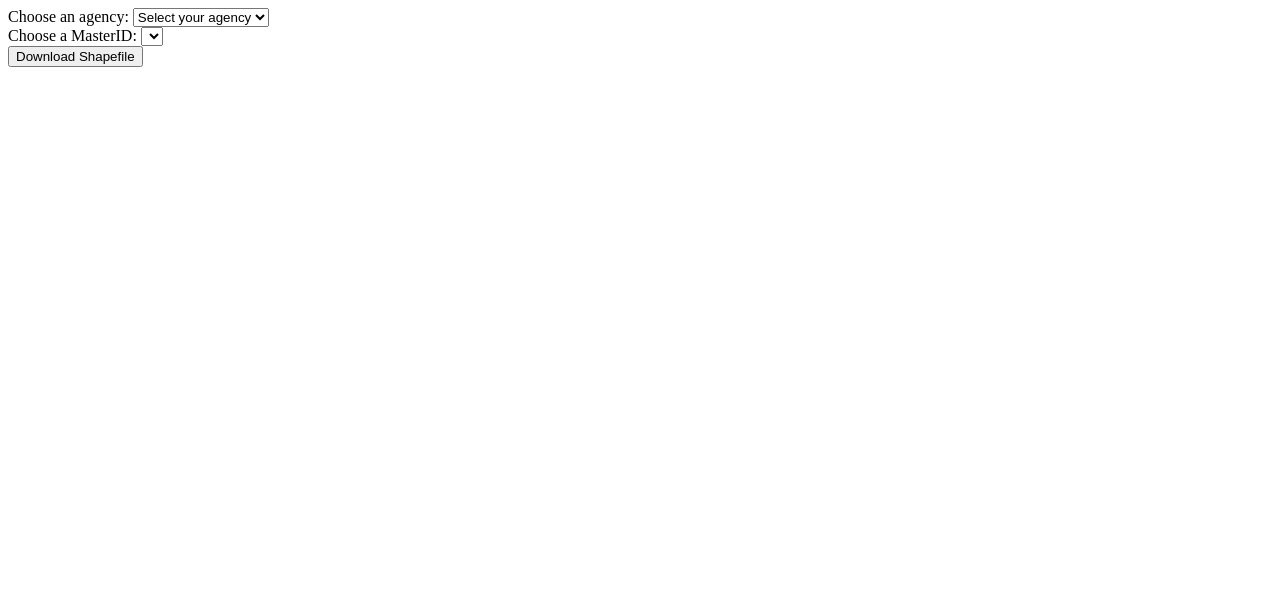
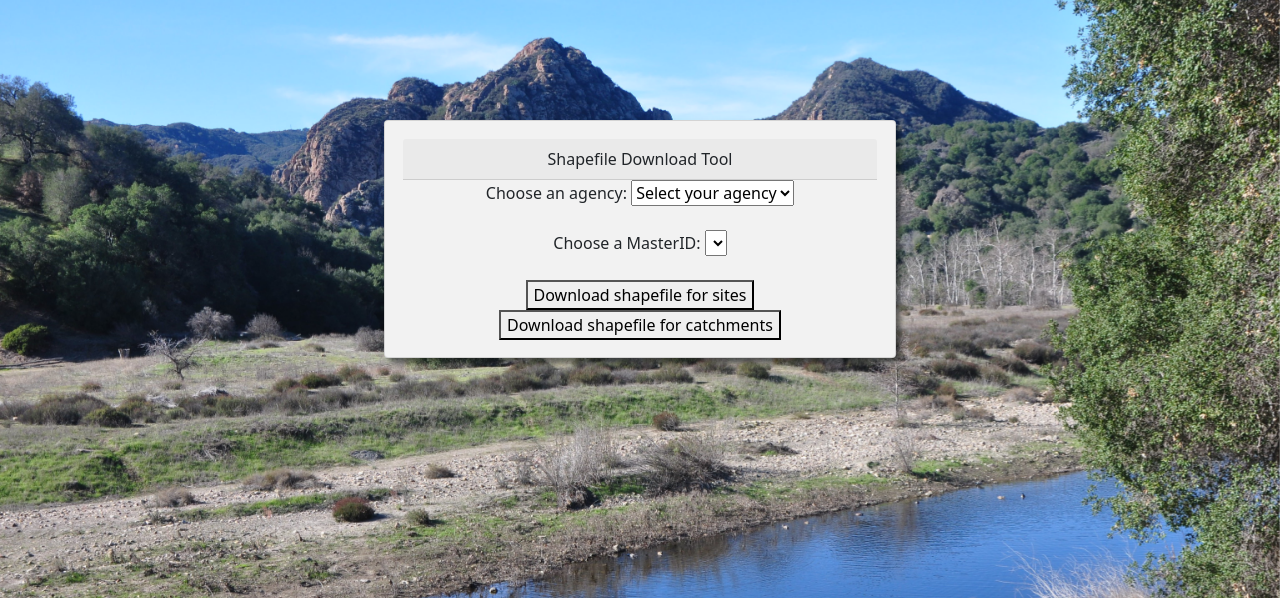
Before and after one commit to SCCWRP/smcchecker, a Flask app: template proj/templates/downloadsf.html in a window 1280 px wide. Shown: the top 598 px of the page. Run offline with Flask 2, Linux system fonts and the light colour scheme; the template is opened without the code that fills it, so the values that code supplies are empty; parts of the project's set-up code (start-up, migrations or seed data) failed here and were passed over; some libraries are stand-ins or nearby versions.

Commit message:
Added the tool to download shapefile to the checker

```diff
--- a/proj/download.py
+++ b/proj/download.py
@@ -64,6 +64,7 @@ def get_download_link():
     agency = request.form.get('selected_agency')
     masterid = request.form.get('masterid')
 
-    dl_link = pd.read_sql(f"SELECT download_url FROM gissites where masterid = '{masterid}' and login_agency = '{agency}'", g.eng).download_url.iloc[0]
+    dl_link_sites = pd.read_sql(f"SELECT download_url FROM gissites where masterid = '{masterid}' and login_agency = '{agency}'", g.eng).download_url.iloc[0]
+    dl_link_catchments = pd.read_sql(f"SELECT download_url FROM giscatchments where masterid = '{masterid}' and login_agency = '{agency}'", g.eng).download_url.iloc[0]
 
-    return jsonify(dl_link=dl_link)
+    return jsonify(dl_link_sites=dl_link_sites, dl_link_catchments=dl_link_catchments)
--- a/proj/static/downloadsf.js
+++ b/proj/static/downloadsf.js
@@ -1,6 +1,5 @@
 document.getElementById("agency-sf").addEventListener("change",
 async function(e){
-    console.log("changed")
     let selectedAgency = document.getElementById("agency-sf").value
 
     formData = new FormData()
@@ -33,8 +32,11 @@ document.getElementById("masterid-sf").addEventListener("change", async function
     });
 
     let data = await resp.json()
-    let downLoadLink = data['dl_link']
 
-    document.getElementById("download-button-sf").setAttribute("onclick", `location.href='${downLoadLink}'` )
+    let downLoadLinkSites = data['dl_link_sites']
+    let downLoadLinkCatchments = data['dl_link_catchments']
+
+    document.getElementById("download-button-sf-sites").setAttribute("onclick", `location.href='${downLoadLinkSites}'` )
+    document.getElementById("download-button-sf-catchments").setAttribute("onclick", `location.href='${downLoadLinkCatchments}'` )
 
 })
--- a/proj/templates/downloadsf.html
+++ b/proj/templates/downloadsf.html
@@ -2,10 +2,19 @@
 <html>
 
 <body>
+    <link rel="stylesheet" href="{{url_for('static', filename='main.css')}}">
+    <link rel="stylesheet" href="{{url_for('static', filename='bootstrap.min.css')}}">
+
+    <div class="container" id="main-outer-container">
+        <div class="card inner-container">
+            <div class="card-body">
+
+                <div class="card-header">
+                    Shapefile Download Tool
+                  </div>
 
                 <div>
-        <label for="agency-sf">Choose an agency:</label>
-
+                    <label for="agency-sf">Choose an agency: </label>
                     <select name="agency-sf" id="agency-sf">
                         <option value="" disabled selected>Select your agency</option>
                         {% for login_agency in login_agencies %}
@@ -15,19 +24,32 @@
 
                 </div>
 
+                <br>
+
                 <div>
-        <label for="masterid-sf">Choose a MasterID:</label>
+                    <label for="masterid-sf">Choose a MasterID: </label>
 
                     <select id="masterid-sf">
                     </select>
                 </div>
 
+                <br>
+
                 <div>
-        <button id="download-button-sf">
-            Download Shapefile
+                    <button id="download-button-sf-sites">
+                        Download shapefile for sites
                     </button>
+
+                    <button id="download-button-sf-catchments">
+                        Download shapefile for catchments
+                    </button>
+
                 </div>
 
+            </div>
+        </div>
+    </div>
 </body>
 <script src="{{url_for('static', filename='downloadsf.js')}}"></script>
+
 </html>
```
Lines whose indentation alone changed are shown as unchanged.
